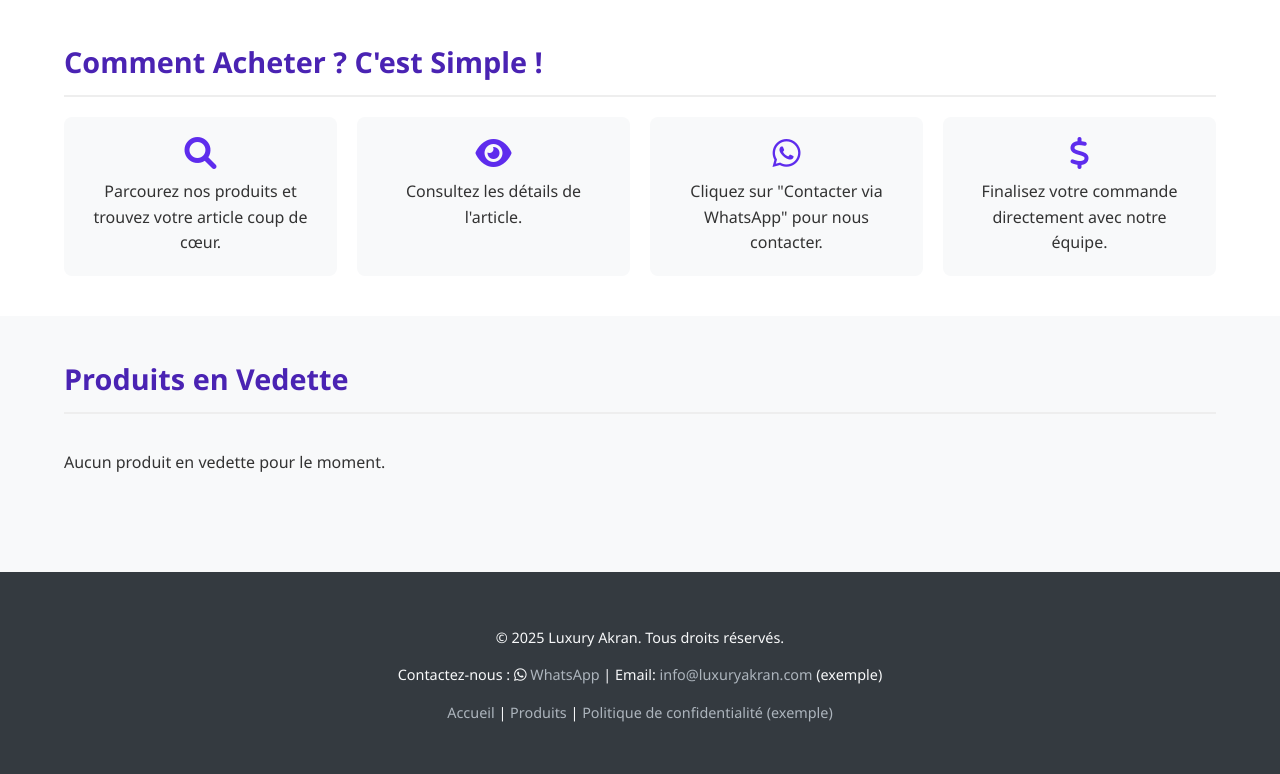
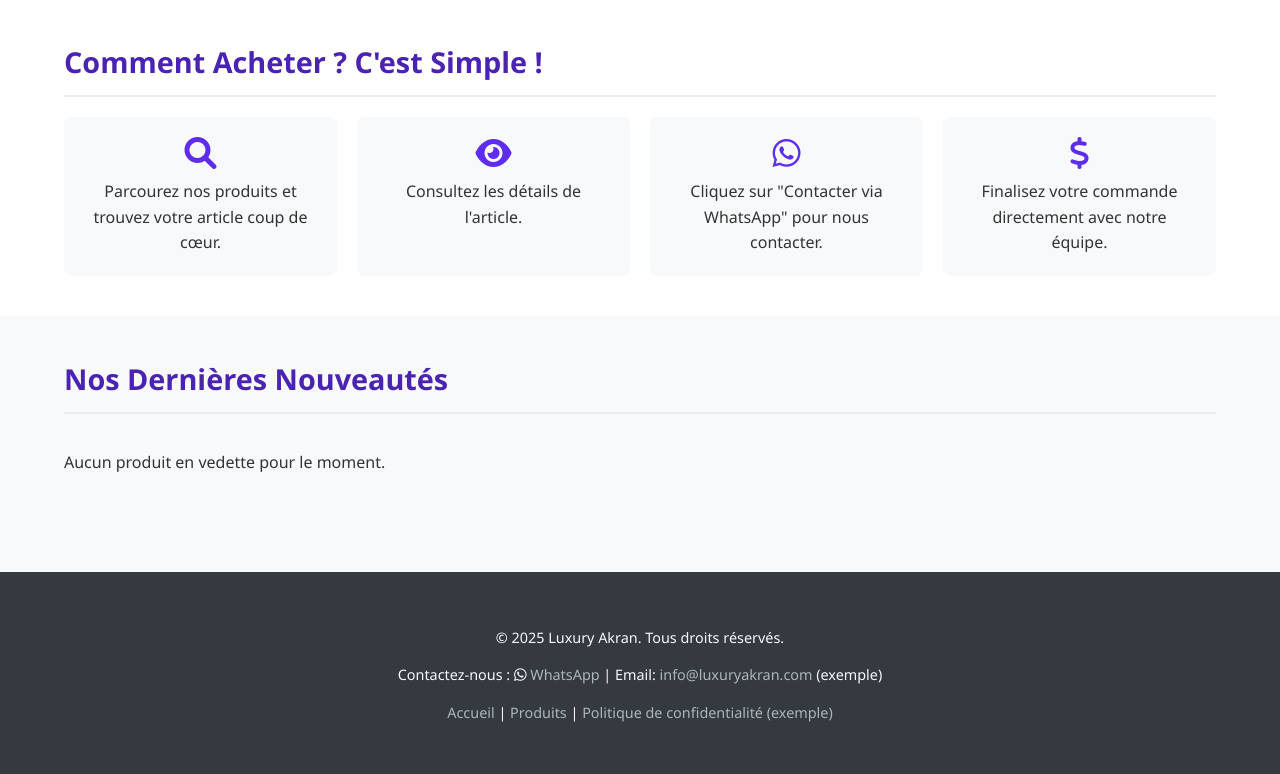
Before and after one commit to Doug-web/pr7, a Flask app: page / in a window 1280 px wide. Shown: the part 1186-1960 px from the top of the page. Run offline with Flask 3, Linux system fonts and the light colour scheme; data that the repository does not hold is empty; some libraries are stand-ins or nearby versions.

Commit message:
Update index.html

```diff
--- a/templates/index.html
+++ b/templates/index.html
@@ -6,7 +6,7 @@
 <section class="hero" style="background-image: url('{{ url_for('static', filename='images/hero_bg.jpg') }}');">
     <div class="hero-content container">
         <h1>Découvrez le Luxe à portée de main</h1>
-        <p>Votre source N°1 pour les articles de mode exclusifs, livrés en Afrique et dans le monde.</p>
+        <p>Votre source N°1 pour les articles de mode exclusifs, livrés dans le monde entier.</p>
         <a href="{{ url_for('products_list') }}" class="btn btn-primary">Voir nos collections</a>
     </div>
 </section>
@@ -68,7 +68,7 @@
 
 <section class="featured-products">
     <div class="container">
-        <h2>Produits en Vedette</h2>
+        <h2>Nos Dernières Nouveautés</h2>
         <div class="products-grid">
             {% if featured_products %}
                 {% for p_item in featured_products %}
```
